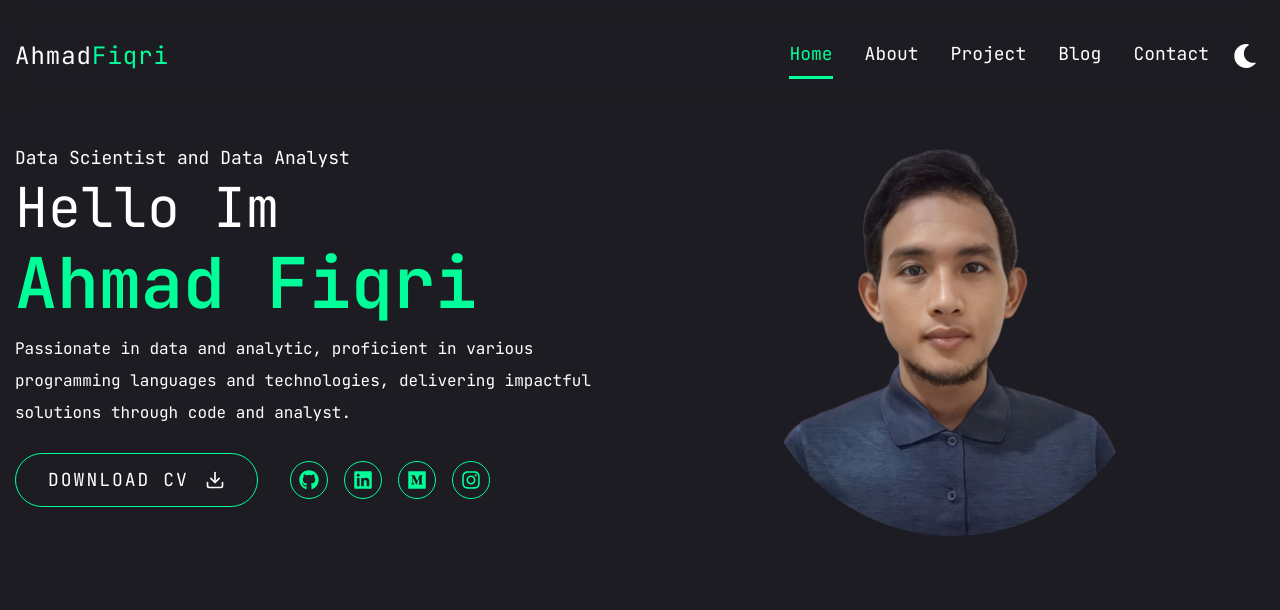
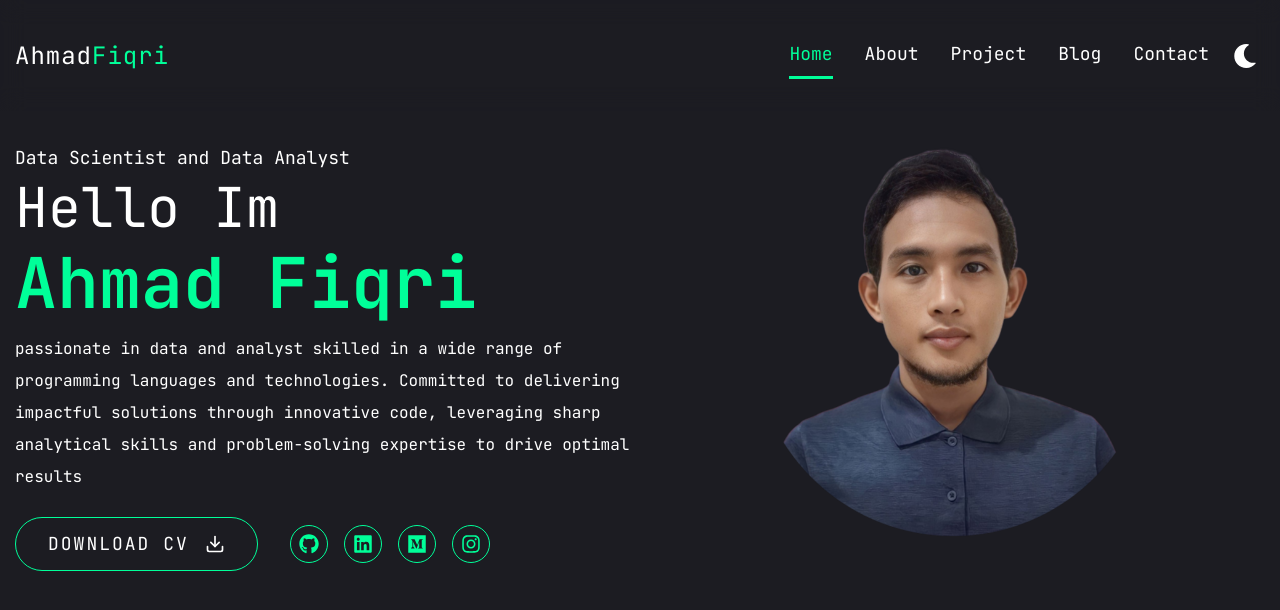
Before and after one commit to fiqrioemry/ahmadfiqrioemry_portfolio, a Next.js app: page / in a window 1280 px wide. Shown: the top 610 px of the page. Built offline with nearby package versions, Linux system fonts and the light colour scheme.

Commit message:
add some adjustment

```diff
--- a/src/app/page.jsx
+++ b/src/app/page.jsx
@@ -41,9 +41,11 @@ const Home = () => {
               </h1>
             </div>
             <p className="text-[14px] md:text-[16px] text-center md:text-start">
-              Passionate in data and analytic, proficient in various programming
-              languages and technologies, delivering impactful solutions through
-              code and analyst.
+              passionate in data and analyst skilled in a wide range of
+              programming languages and technologies. Committed to delivering
+              impactful solutions through innovative code, leveraging sharp
+              analytical skills and problem-solving expertise to drive optimal
+              results
             </p>
             <div className="py-4 flex md:flex-row flex-col items-center space-x-0  md:space-y-0 space-y-4 md:space-x-8 ">
               <Button
--- a/src/components/ui/tooltip.jsx
+++ b/src/components/ui/tooltip.jsx
@@ -17,7 +17,7 @@ const TooltipContent = React.forwardRef(
       ref={ref}
       sideOffset={sideOffset}
       className={cn(
-        "z-50 overflow-hidden px-2 py-2 rounded-md dark:shadow-xl text-sm text-slate-950 animate-in fade-in-0 zoom-in-95 data-[state=closed]:animate-out data-[state=closed]:fade-out-0 data-[state=closed]:zoom-out-95 data-[side=bottom]:slide-in-from-top-2 data-[side=left]:slide-in-from-right-2 data-[side=right]:slide-in-from-left-2 data-[side=top]:slide-in-from-bottom-2 dark:border-slate-800 dark:bg-slate-950 dark:text-slate-50",
+        "z-50 overflow-hidden bg-white px-2 py-2 rounded-md dark:shadow-xl text-sm text-slate-950 animate-in fade-in-0 zoom-in-95 data-[state=closed]:animate-out data-[state=closed]:fade-out-0 data-[state=closed]:zoom-out-95 data-[side=bottom]:slide-in-from-top-2 data-[side=left]:slide-in-from-right-2 data-[side=right]:slide-in-from-left-2 data-[side=top]:slide-in-from-bottom-2 dark:border-slate-800 dark:bg-slate-950 dark:text-slate-50",
         className
       )}
       {...props}
```
